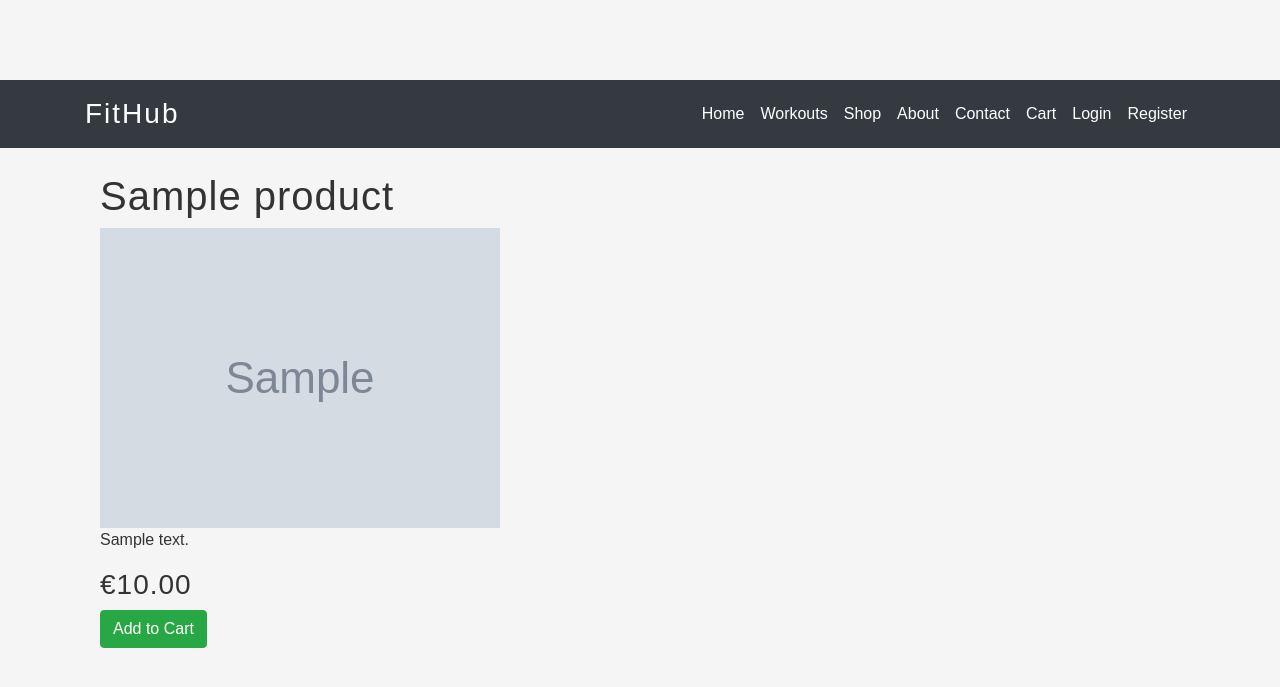
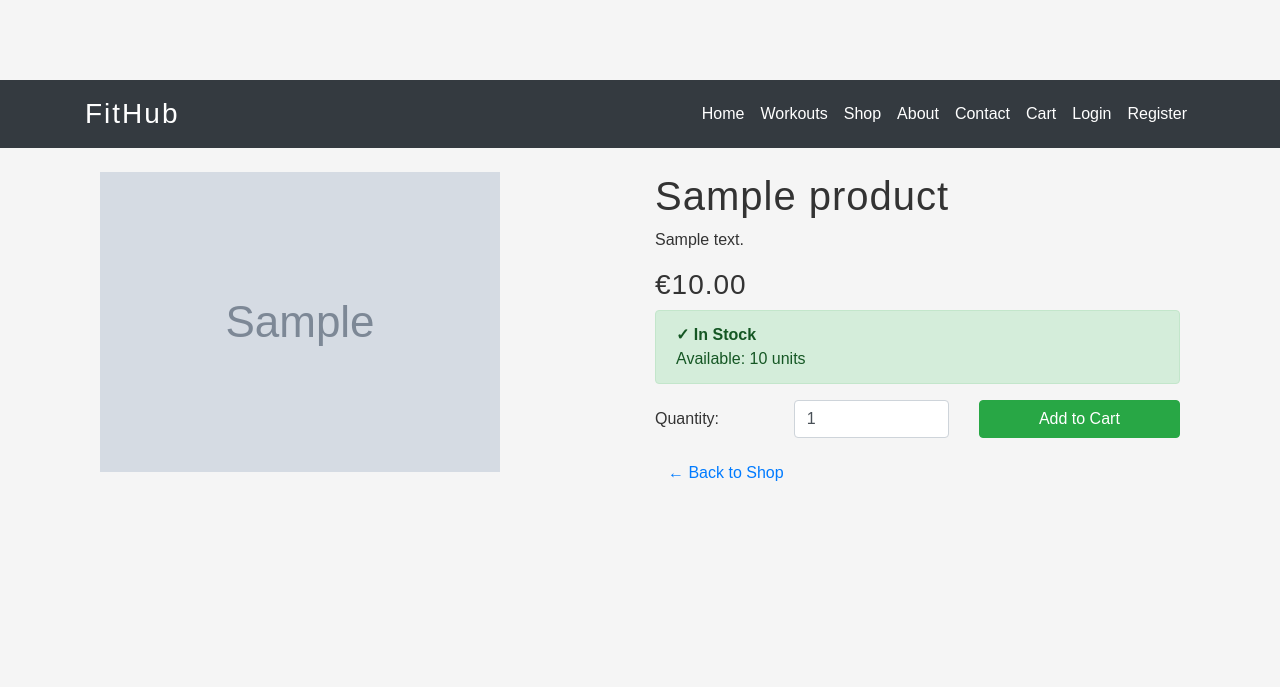
Before and after one commit to eandachew/fithub, a Django app: page /shop/1/ in a window 1280 px wide. Shown: the top 687 px of the page. Run offline with Django 3.2, Linux system fonts and the light colour scheme; tables that the repository leaves empty hold one stand-in row (values such as "Sample post"); grey boxes marked "Sample" are stand-in pictures; some libraries are stand-ins or nearby versions.

Commit message:
media immage deleted and stock informaion added and README aded

```diff
--- a/requirements.txt
+++ b/requirements.txt
@@ -11,19 +11,23 @@ dj-database-url==0.5.0
 Django==3.2.25
 django-allauth==0.50.0
 django-storages==1.14.6
+flake8==7.3.0
 google-auth==2.41.1
 google-auth-oauthlib==1.2.3
 gspread==6.2.1
 gunicorn==25.3.0
 idna==3.11
 jmespath==1.1.0
+mccabe==0.7.0
 oauthlib==3.3.1
 packaging==26.0
 pillow==12.1.1
 psycopg2-binary==2.9.11
 pyasn1==0.6.1
 pyasn1_modules==0.4.2
+pycodestyle==2.14.0
 pycparser==3.0
+pyflakes==3.4.0
 PyJWT==2.11.0
 python-dateutil==2.9.0.post0
 python3-openid==3.2.0
--- a/shop/templates/shop/product_detail.html
+++ b/shop/templates/shop/product_detail.html
@@ -3,21 +3,56 @@
 {% block content %}
 
 <div class="container">
+    <div class="row">
+        <div class="col-md-6">
+            {% if product.image %}
+                <img src="{{ product.image.url }}" class="img-fluid">
+            {% endif %}
+        </div>
+        <div class="col-md-6">
+            <h1>{{ product.name }}</h1>
+            <p>{{ product.description }}</p>
+            <h3>€{{ product.price }}</h3>
 
-<h1>{{ product.name }}</h1>
+            <!-- STOCK DISPLAY - ADD THIS -->
+            <div class="mb-3">
+                {% if product.stock > 0 %}
+                    <div class="alert alert-success">
+                        <strong>✓ In Stock</strong><br>
+                        Available: {{ product.stock }} units
+                        {% if product.stock < 10 %}
+                            <br><small class="text-warning">⚠️ Only {{ product.stock }} left! Order soon.</small>
+                        {% endif %}
+                    </div>
 
-{% if product.image %}
-<img src="{{ product.image.url }}" class="img-fluid">
-{% endif %}
+                    <!-- Add quantity selector with stock limit -->
+                    <form action="{% url 'add_to_cart' product.id %}" method="POST">
+                        {% csrf_token %}
+                        <div class="form-group row">
+                            <label for="quantity" class="col-sm-3 col-form-label">Quantity:</label>
+                            <div class="col-sm-4">
+                                <input type="number" name="quantity" id="quantity" class="form-control"
+                                       value="1" min="1" max="{{ product.stock }}">
+                            </div>
+                            <div class="col-sm-5">
+                                <button type="submit" class="btn btn-success btn-block">
+                                    Add to Cart
+                                </button>
+                            </div>
+                        </div>
+                    </form>
+                {% else %}
+                    <div class="alert alert-danger">
+                        <strong>✗ Out of Stock</strong><br>
+                        This product is currently unavailable.
+                    </div>
+                    <button class="btn btn-secondary" disabled>Out of Stock</button>
+                {% endif %}
+            </div>
 
-<p>{{ product.description }}</p>
-
-<h3>€{{ product.price }}</h3>
-
-<a href="{% url 'add_to_cart' product.id %}" class="btn btn-success">
-    Add to Cart
-    </a>
-
+            <a href="{% url 'products' %}" class="btn btn-link">← Back to Shop</a>
+        </div>
+    </div>
 </div>
 
 {% endblock %}
--- a/shop/views.py
+++ b/shop/views.py
@@ -18,16 +18,33 @@ def product_detail(request, product_id):
     return render(request, 'shop/product_detail.html', context)
 
 def add_to_cart(request, product_id):
+    # Get the product to check stock
+    product = get_object_or_404(Product, id=product_id)
+
+    # Get quantity from POST or default to 1
+    quantity = int(request.POST.get('quantity', 1))
+
+    # Check if enough stock
+    if quantity > product.stock:
+        messages.error(request, f"Sorry, only {product.stock} units of {product.name} available!")
+        return redirect('product_detail', product_id=product_id)
+
     cart = request.session.get('cart', {})
     product_id = str(product_id)
 
+    # Check if adding would exceed stock
+    current_qty = cart.get(product_id, 0)
+    if current_qty + quantity > product.stock:
+        messages.error(request, f"Cannot add {quantity} more. Only {product.stock - current_qty} available in stock!")
+        return redirect('product_detail', product_id=product_id)
+
     if product_id in cart:
-        cart[product_id] += 1
+        cart[product_id] += quantity
     else:
-        cart[product_id] = 1
+        cart[product_id] = quantity
 
     request.session['cart'] = cart
-    messages.success(request, "Product added to cart")
+    messages.success(request, f"{quantity} x {product.name} added to cart")
     return redirect('products')
 
 def update_cart(request, product_id):
@@ -37,19 +54,32 @@ def update_cart(request, product_id):
         product_id = str(product_id)
         quantity = int(request.POST.get('quantity', 1))
 
+        # Get product to check stock
+        product = get_object_or_404(Product, id=product_id)
+
         if quantity <= 0:
             # Remove item if quantity is 0 or less
             if product_id in cart:
                 del cart[product_id]
         else:
+            # Check if requested quantity exceeds stock
+            if quantity > product.stock:
+                if request.headers.get('X-Requested-With') == 'XMLHttpRequest':
+                    return JsonResponse({
+                        'status': 'error',
+                        'message': f'Sorry, only {product.stock} units available!'
+                    }, status=400)
+                else:
+                    messages.error(request, f"Sorry, only {product.stock} units of {product.name} available!")
+                    return redirect('view_cart')
+
             # Update quantity
             cart[product_id] = quantity
 
         request.session['cart'] = cart
 
         # Calculate new total for this product and overall cart
-        product = get_object_or_404(Product, id=product_id)
-        total_price = product.price * quantity
+        total_price = product.price * quantity if quantity > 0 else 0
 
         # Calculate cart total
         cart_total = 0
@@ -63,7 +93,8 @@ def update_cart(request, product_id):
                 'status': 'success',
                 'quantity': quantity,
                 'total_price': f"{total_price:.2f}",
-                'cart_total': f"{cart_total:.2f}"
+                'cart_total': f"{cart_total:.2f}",
+                'stock_remaining': product.stock
             })
         else:
             # Regular form submission
```
Also changed, not shown: shop/templates/shop/cart.html (+17 -2 lines), shop/templates/shop/product_list.html (+14 -1 lines), README.md, media/products/Screenshot_2026-03-14_at_8.12.45_p.m..png (deleted), media/products/Screenshot_2026-03-14_at_8.15.04_p.m..png (deleted), media/products/Screenshot_2026-03-14_at_8.17.04_p.m..png (deleted), media/profiles/58E7D56B-9D3A-43B6-AD42-36BABA3C2DCE_4_5005_c.jpeg (deleted), media/profiles/58E7D56B-9D3A-43B6-AD42-36BABA3C2DCE_4_5005_c_9BKZ9UK.jpeg (deleted), media/profiles/58E7D56B-9D3A-43B6-AD42-36BABA3C2DCE_4_5005_c_DqZ4td7.jpeg (deleted), media/profiles/F2265247-7CF3-4387-A5DC-C095EBDF21DD_4_5005_c.jpeg (deleted), media/profiles/FF069572-FD53-487A-AC4A-92EB14702F6A_4_5005_c.jpeg (deleted), media/workouts/biceps.jpeg (deleted), media/workouts/chest_builder.jpeg (deleted), 2 other files.
